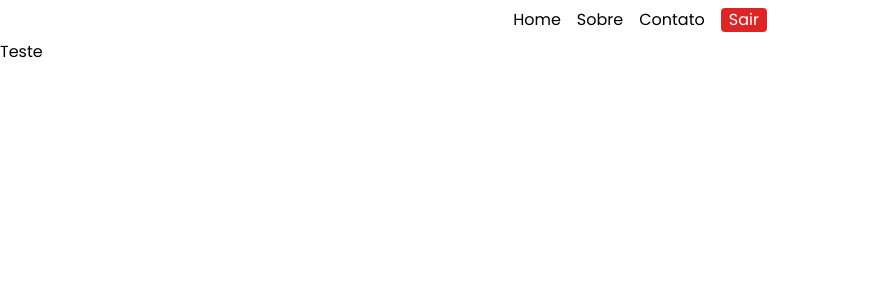
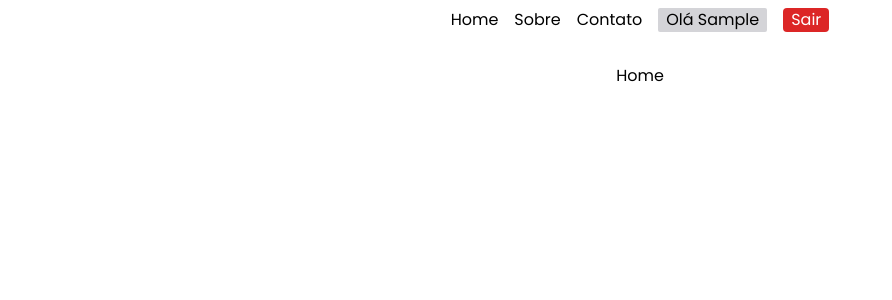
Before and after one commit to Adrianodbs/login-mongodb, a Next.js app: page / in a window 1280 px wide. Shown: the top 300 px of the page, without its empty margins (0-892 px from the left). Built offline with nearby package versions, Linux system fonts and the light colour scheme; no server answers; sample sign-in values are in the browser's storage.

Commit message:
criando o layout admin

```diff
--- /dev/null
+++ b/src/app/contato/page.jsx
@@ -0,0 +1,5 @@
+import React from 'react'
+
+export default function Contato() {
+  return <main className="min-h-screen flex justify-center pt-6">Contato</main>
+}
--- a/src/app/page.js
+++ b/src/app/page.js
@@ -1,7 +1,9 @@
+import LayoutAdmin from '@/components/LayoutAdmin'
+
 export default function Home() {
   return (
-    <div>
-      <h1>Teste</h1>
-    </div>
+    <LayoutAdmin>
+      <main className="min-h-screen flex justify-center pt-6">Home</main>
+    </LayoutAdmin>
   )
 }
--- /dev/null
+++ b/src/app/sobre/page.jsx
@@ -0,0 +1,5 @@
+import React from 'react'
+
+export default function Sobre() {
+  return <main className="min-h-screen flex justify-center pt-6">Sobre</main>
+}
--- a/src/components/Header.jsx
+++ b/src/components/Header.jsx
@@ -1,14 +1,23 @@
 'use client'
 import React from 'react'
+import { signOut, useSession } from 'next-auth/react'
 import Link from 'next/link'
 import Button from './Button'
 
 export default function Header() {
+  const { status, data: session } = useSession()
+
+  if (status !== 'authenticated') {
+    return null
+  }
   return (
     <div className="flex gap-4 justify-center p-2 flex-wrap">
       <Link href="/">Home</Link>
       <Link href="/sobre">Sobre</Link>
       <Link href="/contato">Contato</Link>
+      <span className="bg-zinc-300 rounded-sm px-2">
+        {`Olá ${session?.user?.name.split(' ')[0]}`}
+      </span>
       <Button
         text="Sair"
         className="bg-red-600 text-white rounded px-2 cursor-pointer"
--- /dev/null
+++ b/src/components/LayoutAdmin.jsx
@@ -0,0 +1,23 @@
+'use client'
+import React from 'react'
+import { useSession } from 'next-auth/react'
+import { useRouter } from 'next/navigation'
+
+export default function LayoutAdmin({ children }) {
+  const router = useRouter()
+  const { data: session, status } = useSession()
+
+  if (status === 'loading') {
+    return null
+  }
+
+  if (!session) {
+    setTimeout(() => {
+      router.push('/login')
+    }, 100)
+
+    return null
+  }
+
+  return <div className="min-h-screen">{children}</div>
+}
```
